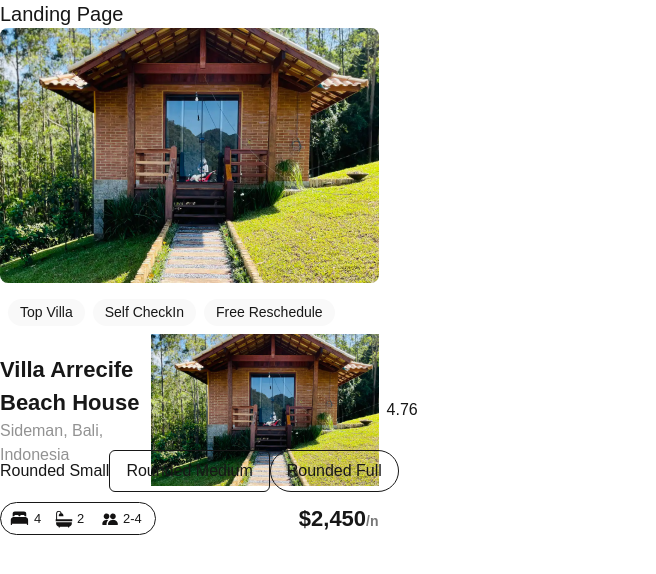
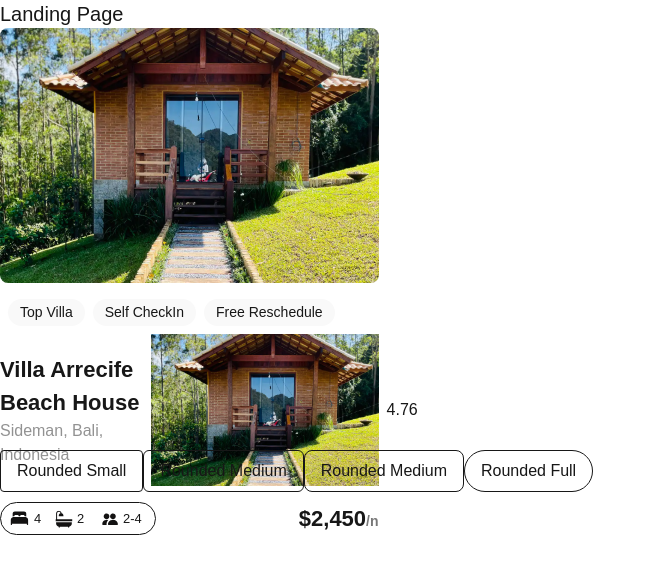
Before and after one commit to Ogidol/alx-project-0x04-setup, a Next.js app in the folder alx-project-0x00/: page /landing in a window 1280 px wide. Shown: the top 574 px of the page, without its empty margins (0-656 px from the left). Built offline with nearby package versions, Linux system fonts and the light colour scheme.

Commit message:
first commit

```diff
--- a/alx-project-0x00/pages/landing.tsx
+++ b/alx-project-0x00/pages/landing.tsx
@@ -6,8 +6,9 @@ const Landing: React.FC = () => {
     <div>
       <h1 className=" text-xl font-extralight">Landing Page</h1>
       <Card />
-      <button styles="rounded-sm">Rounded Small</button>
+      <Button styles="rounded-sm">Rounded Small</Button>
       <Button styles="rounded-md">Rounded Medium</Button>
+      <Button styles="rounded-lg">Rounded Medium</Button>
       <Button styles="rounded-full">Rounded Full</Button>
     </div>
   );
```
